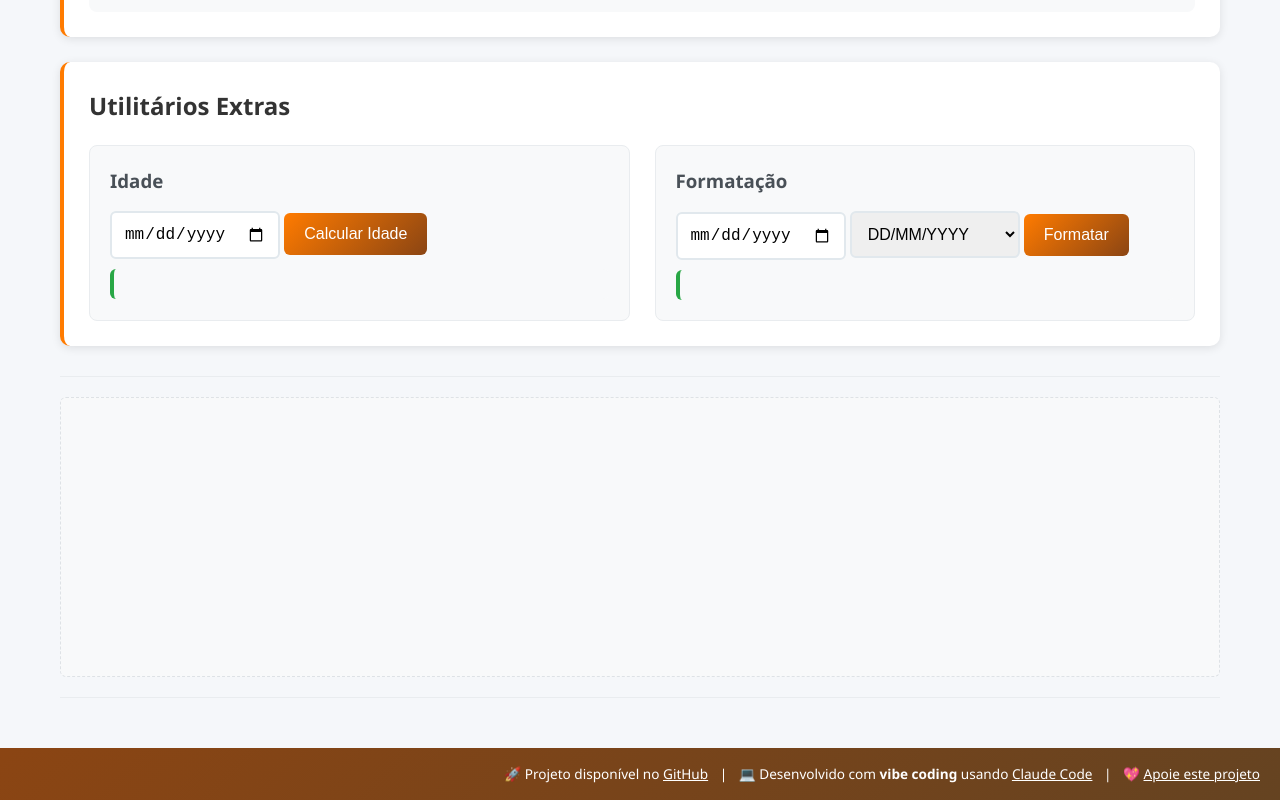
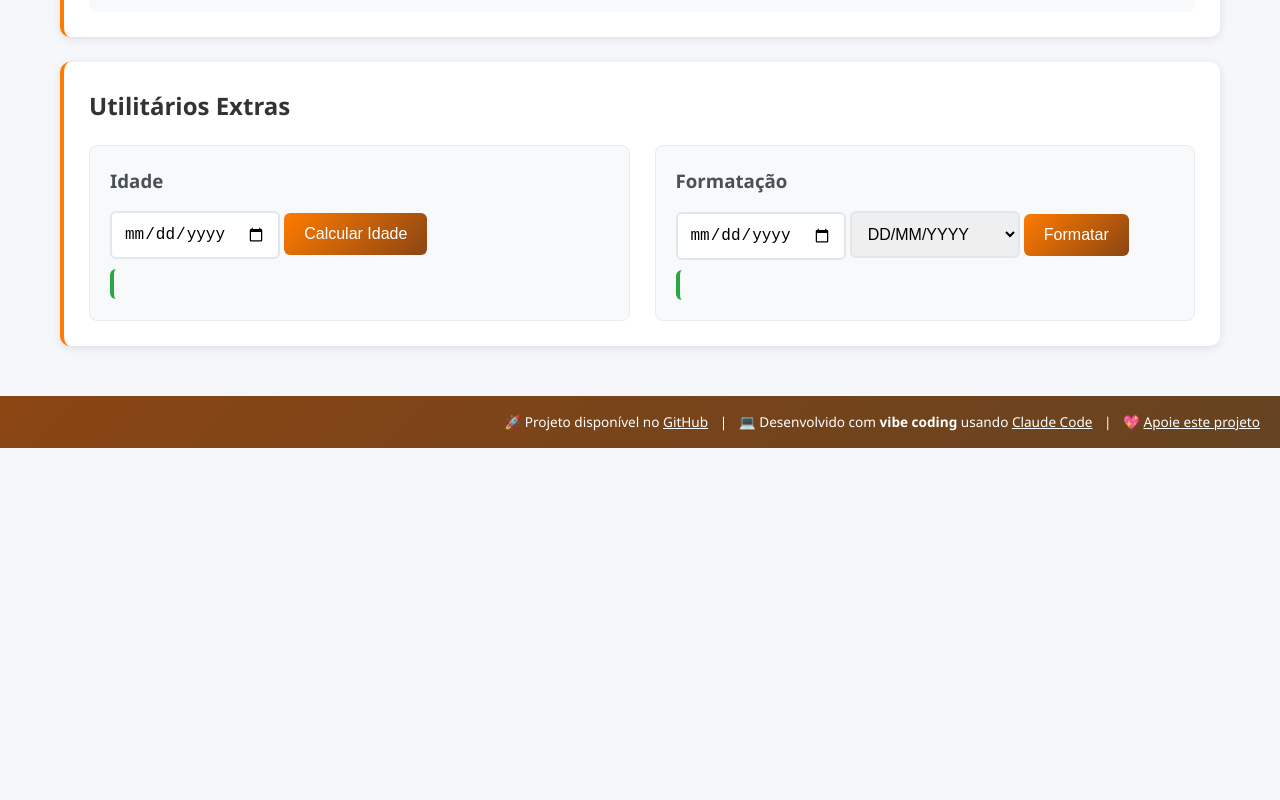
Before and after one commit to dwildt/datas, a website: page index.html in a window 1280 px wide. Shown: the part 1705-2505 px from the top of the page. After the commit the page ends 2153 px from the top, so only its background shows below. Drawn offline with Linux system fonts and the light colour scheme.

Commit message:
deixando adsense desativado por hora

```diff
--- a/styles.css
+++ b/styles.css
@@ -300,7 +300,7 @@ button:hover {
 }
 
 .ad-section .adsbygoogle {
-    min-height: 280px;
+    min-height: 50px;
     background-color: #f8f9fa;
     border: 1px dashed #dee2e6;
     border-radius: 6px;
```
Also changed, not shown: index.html (+2 -2 lines).
